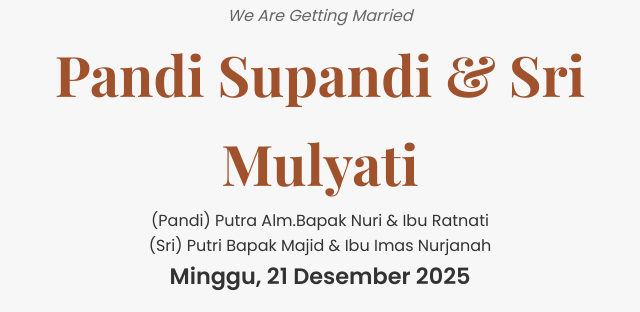
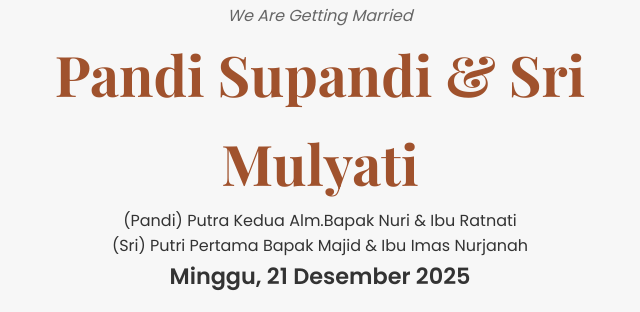
Before and after one commit to letsplaygamesstation-boop/UndanganPandiSupandi, a plain HTML site: page index.html in a window 1280 px wide. Both pictures are taken after a click on the button "Buka Undangan". Shown: the part 427-739 px from the top of the page, without its empty margins (320-960 px from the left). Drawn offline with nearby package versions, Linux system fonts and the light colour scheme.

Commit message:
Update parents' names in wedding announcement

```diff
--- a/index.html
+++ b/index.html
@@ -27,8 +27,8 @@
             <p class="greeting">We Are Getting Married</p>
             <h2 class="names">Pandi Supandi & Sri Mulyati</h2>
             <div class="parents-names"
-                <p> (Pandi) Putra Alm.Bapak Nuri & Ibu Ratnati </p>
-                <p> (Sri) Putri Bapak Majid & Ibu Imas Nurjanah </p>
+                <p> (Pandi) Putra Kedua Alm.Bapak Nuri & Ibu Ratnati </p>
+                <p> (Sri) Putri Pertama Bapak Majid & Ibu Imas Nurjanah </p>
             </div>
             <p class="date">Minggu, 21 Desember 2025</p>
             <p class="verse">"Dan di antara tanda-tanda kekuasaan-Nya ialah Dia menciptakan untukmu isteri-isteri dari jenismu sendiri, supaya kamu cenderung dan merasa tenteram kepadanya, dan dijadikan-Nya diantaramu rasa kasih dan sayang." (QS. Ar-Ruum: 21)</p>
```
